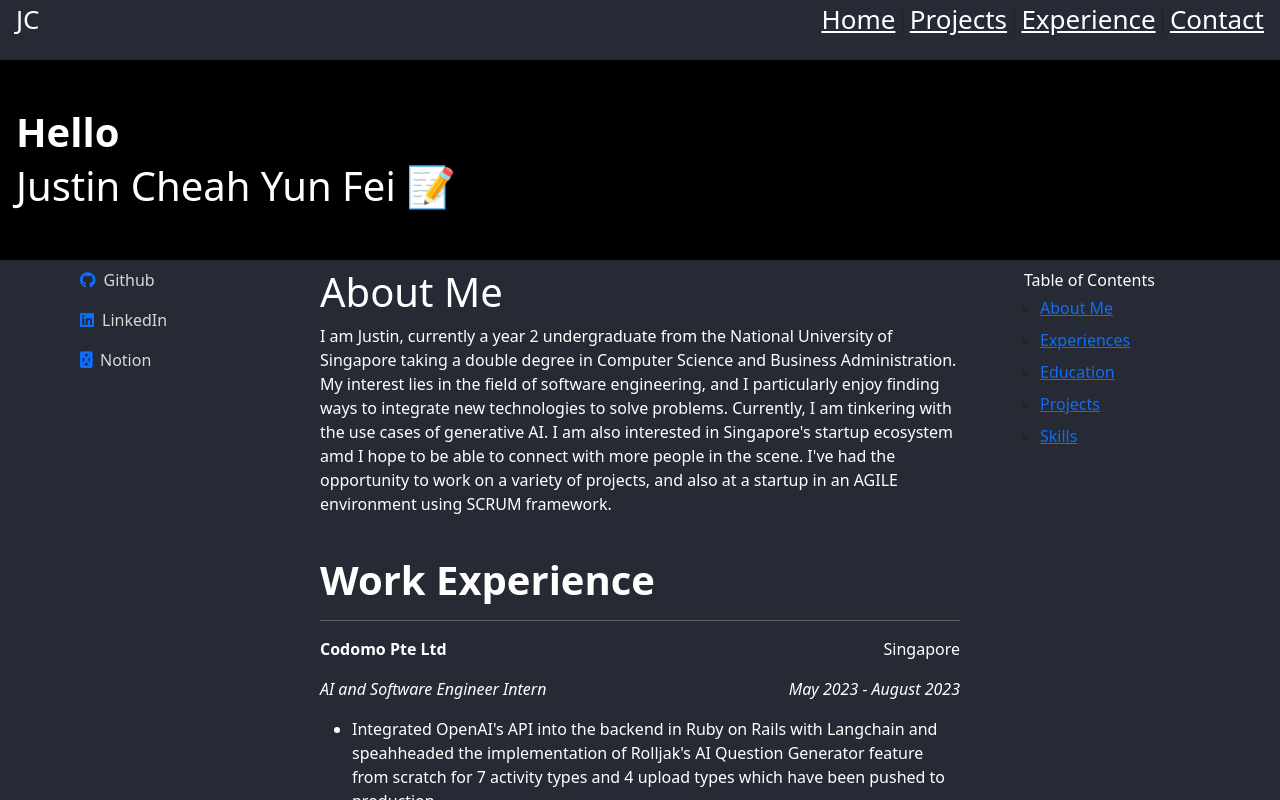
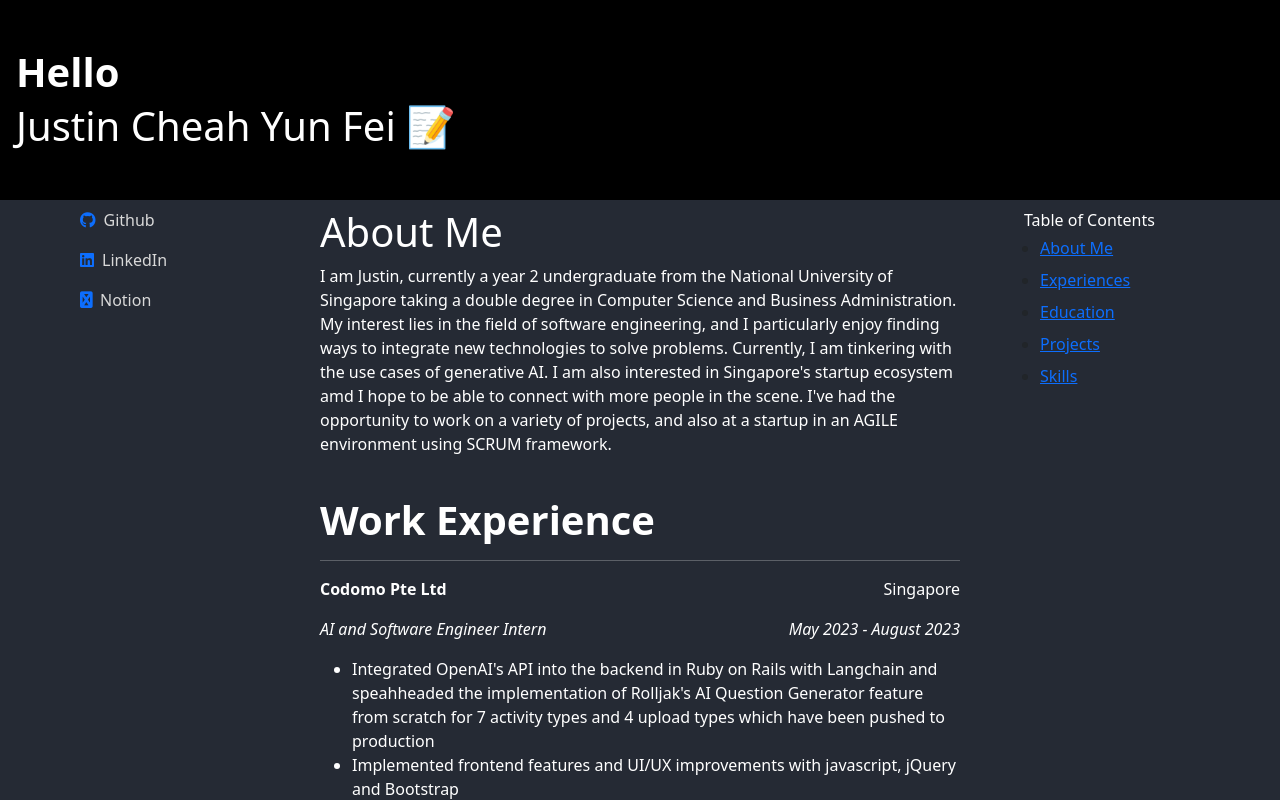
Before and after one commit to JCSnap/JCSnap.github.io, a React (Create React App) app: page / in a window 1280 px wide. Shown: the top 800 px of the page. Built offline with nearby package versions, Linux system fonts and the light colour scheme.

Commit message:
removed navbar

```diff
--- a/src/App.js
+++ b/src/App.js
@@ -7,7 +7,7 @@ import Contact from "./pages/Contact";
 function App() {
   return (
     <Router>
-      <nav className="bg-main h-60 d-flex justify-content-between text-26 px-3">
+      <nav className="bg-main h-60 d-none justify-content-between text-26 px-3">
         <div className="text-white col-md-4 d-none d-md-block">JC</div>
         <div className="col-sm-12 col-md-8 d-flex justify-content-end">
           <Link to="/" className="text-white text">
```
